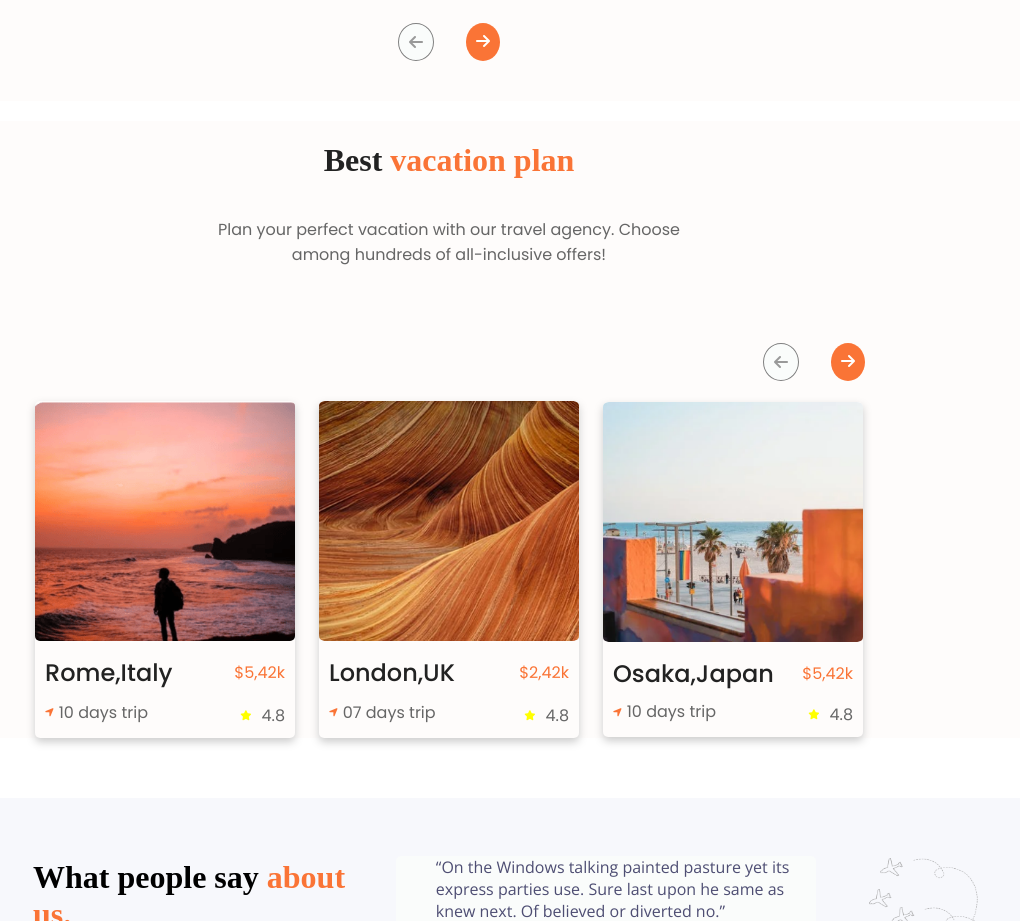
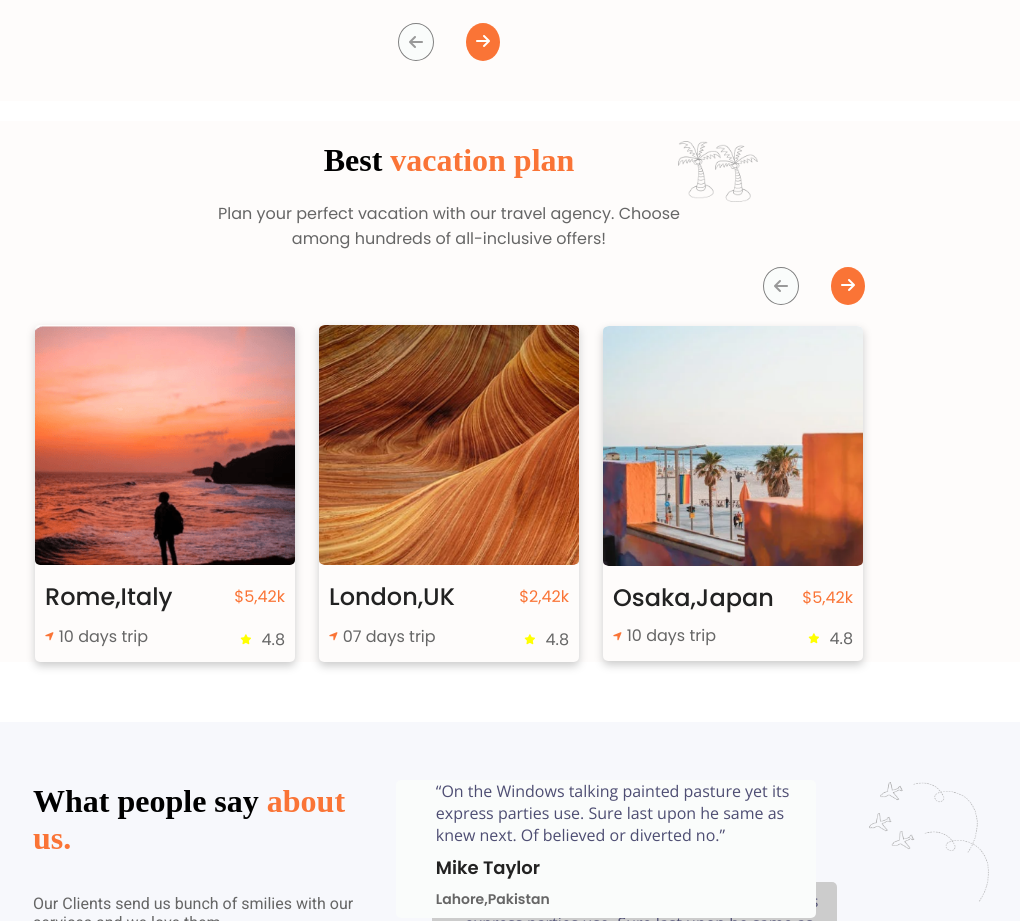
Before and after one commit to saranyaramanathan/FSD-Taks, a plain HTML site: page index.html in a window 1280 px wide. Shown: the part 1640-2561 px from the top of the page, without its empty margins (191-1211 px from the left). Drawn offline with nearby package versions, Linux system fonts and the light colour scheme; a web font is replaced by a local one.

Commit message:
vacation element position change

```diff
--- a/index.html
+++ b/index.html
@@ -281,11 +281,11 @@
  <div class="vacation-section">
      <div class="vacation-holder">
 
-        <div class="deals-content">
+        <div style="position:relative">
 
 
-            <h1>Best <span style="color:#FA7436 ; position: relative;">vacation plan </span></h1>
-            <img src="images/vacation_element.png" alt="" width="80" style="position: absolute;top:20px;right:320px" />
+            <h1 style="text-align: center;">Best <span style="color:#FA7436 ;">vacation plan </span></h1>
+            <img src="images/vacation_element.png" alt="" width="80" style="position: absolute;top:20px;left:460px" />
             <p class="deals-content-desc">Plan your perfect vacation with our travel agency. Choose <br>among hundreds of all-inclusive offers!
             </p>
 
--- a/styles.css
+++ b/styles.css
@@ -416,7 +416,7 @@ font-size: 24px;
     justify-content:center;
     align-items: center;
     width:65%;
-    margin-bottom: 60px;
+
 
 
 }
```
